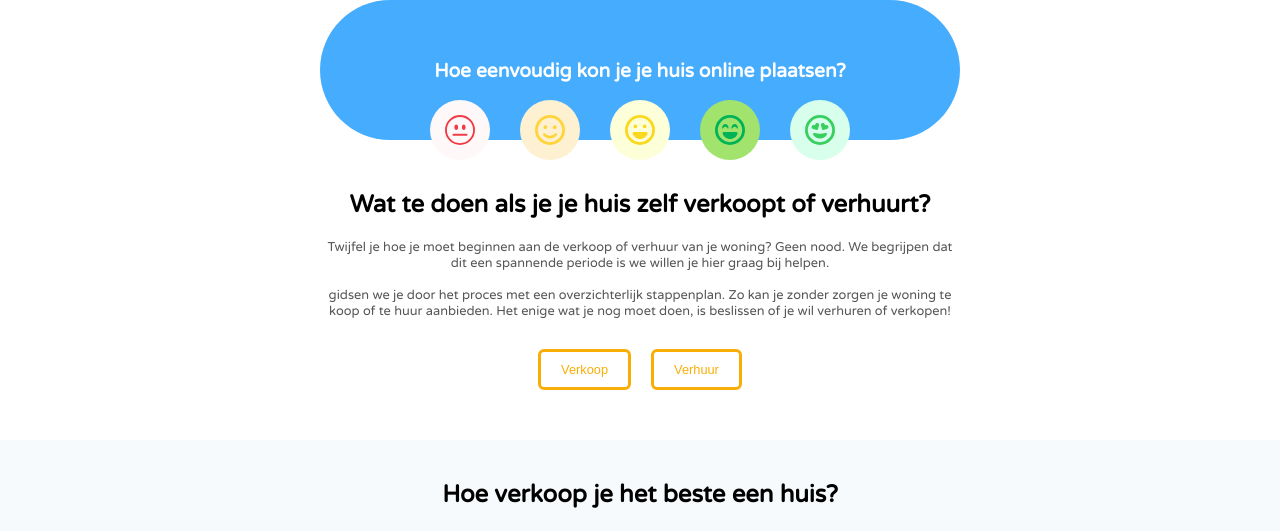
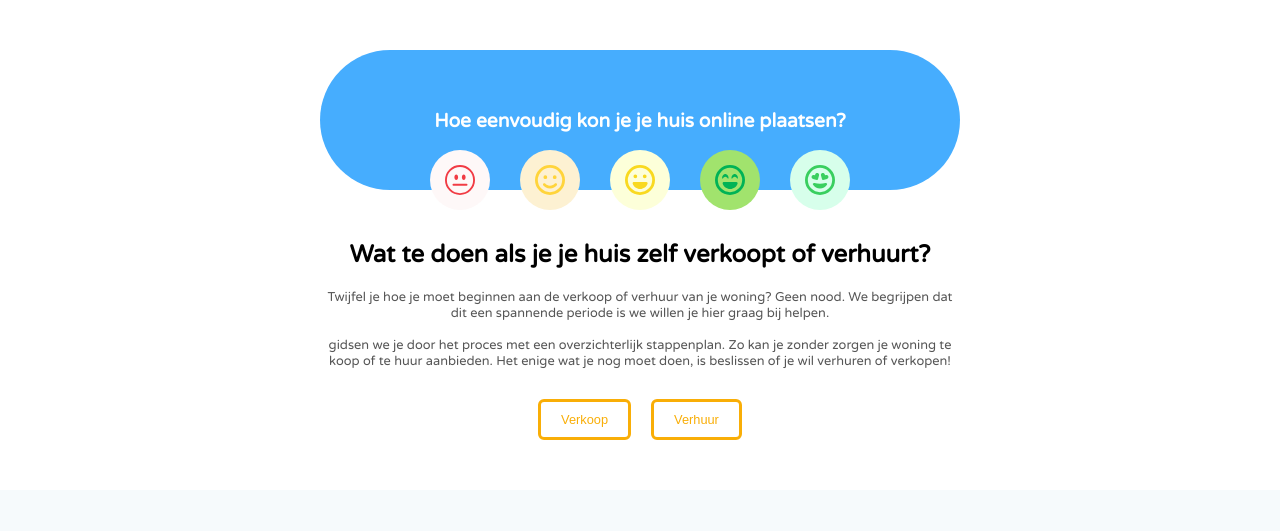
Before and after one commit to GoolaertsArne/zimmo, an Angular app: page / in a window 1280 px wide. Shown: the top 531 px of the page. Built offline with nearby package versions, Linux system fonts and the light colour scheme.

Commit message:
Refactor styling for feedback page

```diff
--- a/src/app/components/feedback-form/feedback-form.component.html
+++ b/src/app/components/feedback-form/feedback-form.component.html
@@ -1,4 +1,3 @@
-<div class="rating">
 <form
   class="feedback_form"
   [formGroup]="feedbackForm"
@@ -39,7 +38,7 @@
     </textarea>
     <div class="feedback_error">
       @if (description?.touched && description?.invalid ) {
-        <div class="error">Mag niet leeg zijn</div>
+      <div class="error">Mag niet leeg zijn.</div>
       }
       <div class="feedback_info">
         <span class="feedback_info_text"
@@ -52,4 +51,3 @@
 
   }
 </form>
-</div>
--- a/src/app/components/feedback-form/feedback-form.component.scss
+++ b/src/app/components/feedback-form/feedback-form.component.scss
@@ -5,11 +5,6 @@
   position: absolute;
   width: $radio-dimensions;
   height: $radio-dimensions;
-}
-
-.rating {
-  width: 50vw;
-  margin: auto;
 }
 
 .feedback {
@@ -38,7 +33,6 @@
     display: flex;
     position: absolute;
     bottom: 0px;
-    // Staat aan de onderkant van de feedback-header (relatief parent element), de translate Y verplaatst de feedback-rating van zijn huidige positie.
     transform: translateY(20px);
     gap: 30px;
   }
@@ -113,7 +107,7 @@
   &_comment {
     height: 100px;
     border-radius: 6px;
-    font-size: 0.8rem;
+    font-size: $font-size;
     border-color: lightgrey;
     padding: 8px;
   }
@@ -127,7 +121,7 @@
 
     &_text {
       color: lightgrey;
-      font-size: 0.8rem;
+      font-size: $font-size;
       font-style: italic;
     }
   }
@@ -140,6 +134,7 @@
   &_error {
     color: $error-color;
     margin-top: 10px;
+    font-size: $font-size;
   }
 
   &_submit {
@@ -147,7 +142,7 @@
     border-radius: 6px;
     background-color: $secondary-color;
     border: none;
-    font-size: 0.8rem;
+    font-size: $font-size;
     cursor: pointer;
     color: $title-text-color;
     font-weight: bold;
--- a/src/app/components/sell-rent/sell-rent.component.scss
+++ b/src/app/components/sell-rent/sell-rent.component.scss
@@ -1,8 +1,7 @@
 @import "variables";
 
 .sell_rent {
-  width: 50vw;
-  margin: 50px auto;
+  padding-top: 50px;
 
   &_text {
     display: flex;
@@ -17,7 +16,7 @@
       margin-bottom: 10px;
       color: #565656;
       font-weight: 200;
-      font-size: 0.8rem;
+      font-size: $font-size;
     }
   }
 
@@ -32,7 +31,7 @@
       border-radius: 6px;
       background-color: white;
       color: $secondary-color;
-      font-size: 0.8rem;
+      font-size: $font-size;
       border: solid $secondary-color;
       cursor: pointer;
     }
--- a/src/app/pages/feedback/feedback.component.html
+++ b/src/app/pages/feedback/feedback.component.html
@@ -1,5 +1,7 @@
 <div>
-  <feedback-form />
-  <app-sell-rent />
+  <div class="content-container">
+    <feedback-form />
+    <app-sell-rent />
+  </div>
   <app-blog-list />
 </div>
--- a/src/app/pages/feedback/feedback.component.scss
+++ b/src/app/pages/feedback/feedback.component.scss
@@ -1,3 +1,5 @@
-.container {
-  //  padding: 0 500px;
+.content-container {
+  width: 50vw;
+  margin: auto;
+  padding: 50px 0px;
 }
--- a/src/app/shared/variables.scss
+++ b/src/app/shared/variables.scss
@@ -5,5 +5,6 @@ $error-color: red;
 $icon-cursor: pointer;
 $radio-dimensions: 0;
 $title-text-color: white;
+$font-size: 0.8rem;
 $button-hover-active-color: brightness(0) saturate(100%) invert(100%) sepia(50%)
   saturate(0%) hue-rotate(355deg) brightness(105%) contrast(101%);
```
Lines whose indentation alone changed are shown as unchanged.
